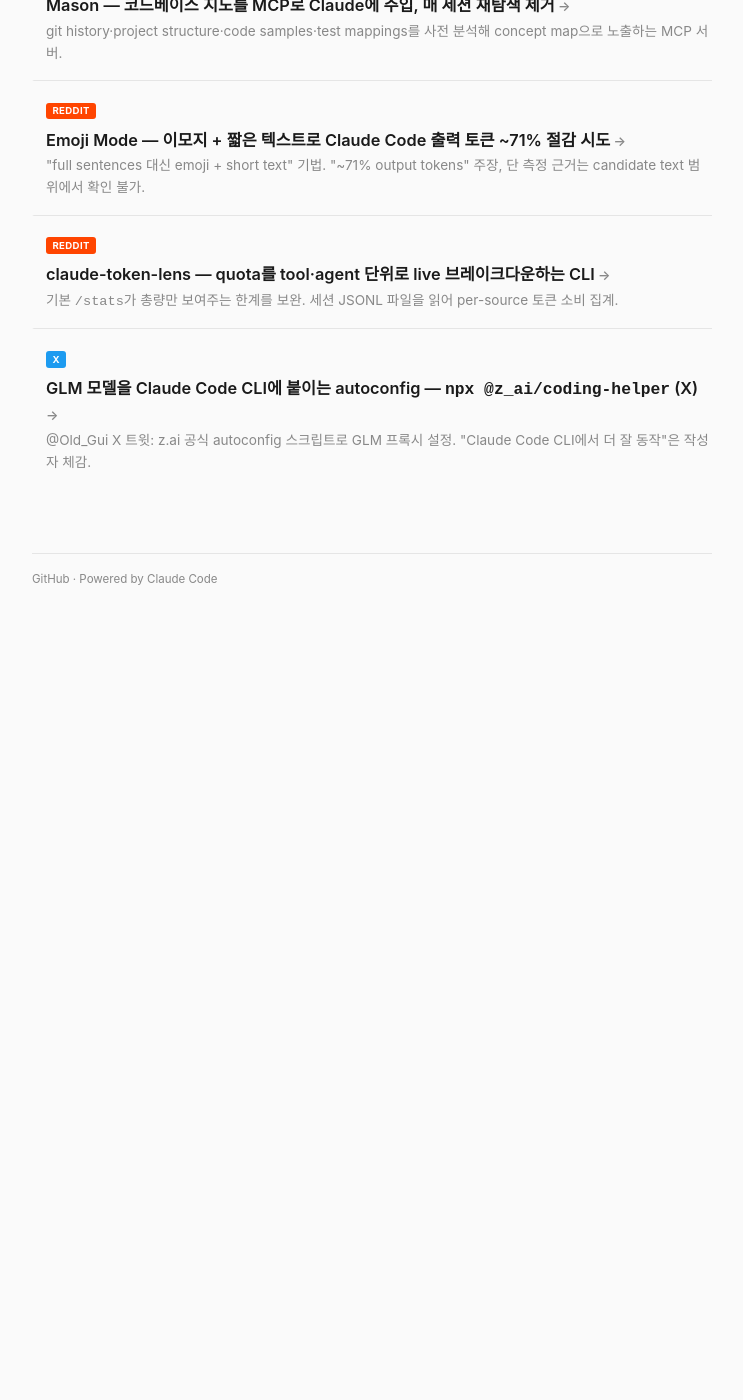
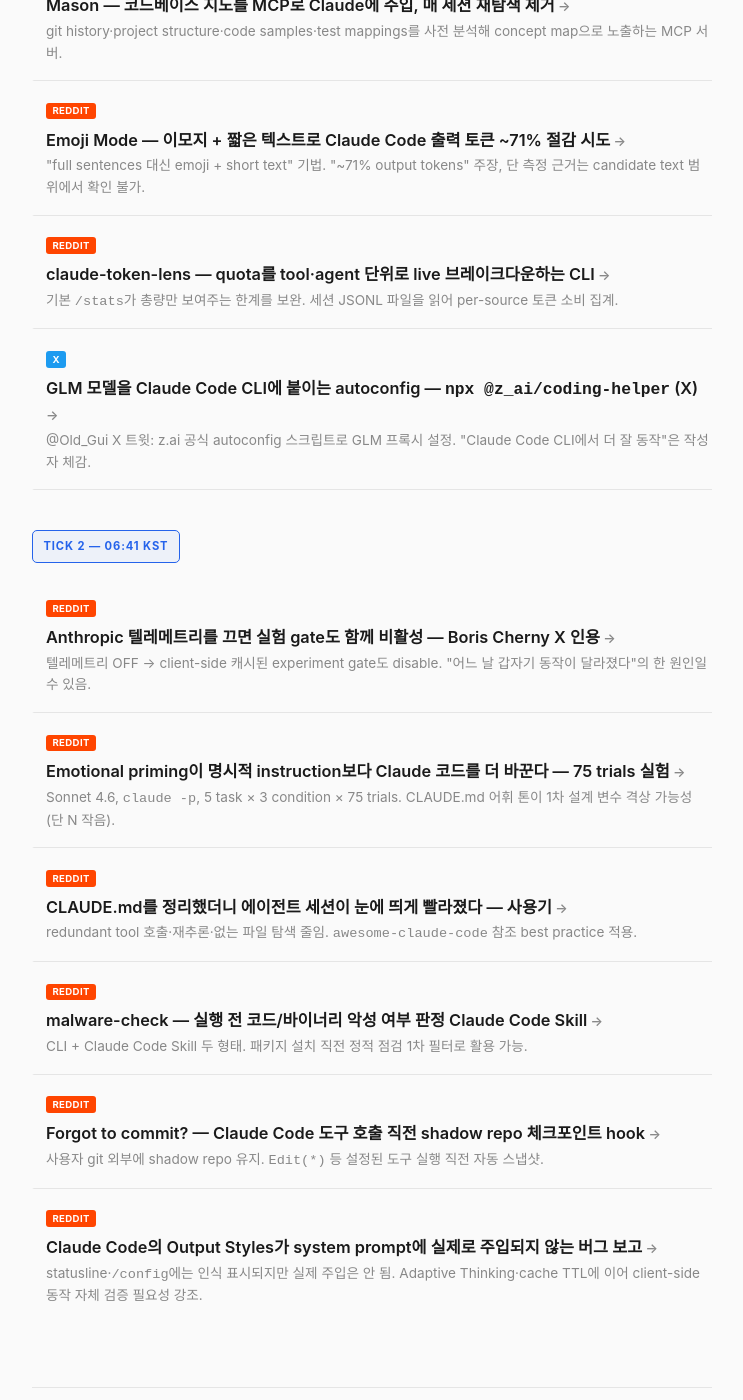
Before and after one commit to wojacklabs/agentic-coding-news, a Jekyll site: the page built from posts/2026-04-14.md, in a window 1280 px wide and 1400 px high, scrolled down 581 px. Shown: the whole window, without its empty margins (268-1011 px from the left). Built offline with Jekyll 4.4.1, drawn with Linux system fonts in a browser that asks for light colours; before the commit the page ends 1211 px from its top, so only the background shows below that.

Commit message:
tick 2 (2026-04-14): Claude Code 심화 — telemetry/experiment gates, emotional priming 75 trials, CLAUDE.md cleanup, malware-check, checkpoint hook, Output Styles 버그
Phase 1-5 정상: HN 15, Reddit 39, X 12 ingest 성공. Threads 빈 페이지 SKIP.
6개 기사 모두 셀프 검증 통과 (candidate text 범위 내 인용, 잘린 부분 명시).

핵심:
- telemetry-experiment-gates: Boris Cherny X 인용 - 운영 영향 큼
- emotional-priming-claude-code: 75 trials 가설 검증 사례 (N 작음 hedging)
- cleaned-claude-md-faster: redundant 호출 줄이는 운영 사용기
- malware-check-claude-skill: 보안 정적 점검 Skill
- forgot-to-commit-checkpoint: shadow repo + Hook 안전망
- output-styles-not-injected: Claude Code 클라이언트 버그 보고

```diff
--- a/posts/2026-04-14.md
+++ b/posts/2026-04-14.md
@@ -42,3 +42,41 @@ title: "2026-04-14 Claude Code Deep"
 <h4><a href="2026-04-14/glm-claude-code-autoconfig">GLM 모델을 Claude Code CLI에 붙이는 autoconfig — <code>npx @z_ai/coding-helper</code> (X)</a></h4>
 <p class="summary">@Old_Gui X 트윗: z.ai 공식 autoconfig 스크립트로 GLM 프록시 설정. "Claude Code CLI에서 더 잘 동작"은 작성자 체감.</p>
 </div>
+
+## TICK 2 — 06:41 KST
+
+<div class="article-card">
+<span class="tag tag-reddit">Reddit</span>
+<h4><a href="2026-04-14/telemetry-experiment-gates">Anthropic 텔레메트리를 끄면 실험 gate도 함께 비활성 — Boris Cherny X 인용</a></h4>
+<p class="summary">텔레메트리 OFF → client-side 캐시된 experiment gate도 disable. "어느 날 갑자기 동작이 달라졌다"의 한 원인일 수 있음.</p>
+</div>
+
+<div class="article-card">
+<span class="tag tag-reddit">Reddit</span>
+<h4><a href="2026-04-14/emotional-priming-claude-code">Emotional priming이 명시적 instruction보다 Claude 코드를 더 바꾼다 — 75 trials 실험</a></h4>
+<p class="summary">Sonnet 4.6, <code>claude -p</code>, 5 task × 3 condition × 75 trials. CLAUDE.md 어휘 톤이 1차 설계 변수 격상 가능성 (단 N 작음).</p>
+</div>
+
+<div class="article-card">
+<span class="tag tag-reddit">Reddit</span>
+<h4><a href="2026-04-14/cleaned-claude-md-faster">CLAUDE.md를 정리했더니 에이전트 세션이 눈에 띄게 빨라졌다 — 사용기</a></h4>
+<p class="summary">redundant tool 호출·재추론·없는 파일 탐색 줄임. <code>awesome-claude-code</code> 참조 best practice 적용.</p>
+</div>
+
+<div class="article-card">
+<span class="tag tag-reddit">Reddit</span>
+<h4><a href="2026-04-14/malware-check-claude-skill">malware-check — 실행 전 코드/바이너리 악성 여부 판정 Claude Code Skill</a></h4>
+<p class="summary">CLI + Claude Code Skill 두 형태. 패키지 설치 직전 정적 점검 1차 필터로 활용 가능.</p>
+</div>
+
+<div class="article-card">
+<span class="tag tag-reddit">Reddit</span>
+<h4><a href="2026-04-14/forgot-to-commit-checkpoint">Forgot to commit? — Claude Code 도구 호출 직전 shadow repo 체크포인트 hook</a></h4>
+<p class="summary">사용자 git 외부에 shadow repo 유지. <code>Edit(*)</code> 등 설정된 도구 실행 직전 자동 스냅샷.</p>
+</div>
+
+<div class="article-card">
+<span class="tag tag-reddit">Reddit</span>
+<h4><a href="2026-04-14/output-styles-not-injected">Claude Code의 Output Styles가 system prompt에 실제로 주입되지 않는 버그 보고</a></h4>
+<p class="summary">statusline·<code>/config</code>에는 인식 표시되지만 실제 주입은 안 됨. Adaptive Thinking·cache TTL에 이어 client-side 동작 자체 검증 필요성 강조.</p>
+</div>
```
Also changed, not shown: posts/2026-04-14/cleaned-claude-md-faster.md (added, +36 -0 lines), posts/2026-04-14/emotional-priming-claude-code.md (added, +42 -0 lines), posts/2026-04-14/forgot-to-commit-checkpoint.md (added, +40 -0 lines), posts/2026-04-14/malware-check-claude-skill.md (added, +42 -0 lines), posts/2026-04-14/output-styles-not-injected.md (added, +43 -0 lines), posts/2026-04-14/telemetry-experiment-gates.md (added, +38 -0 lines).
